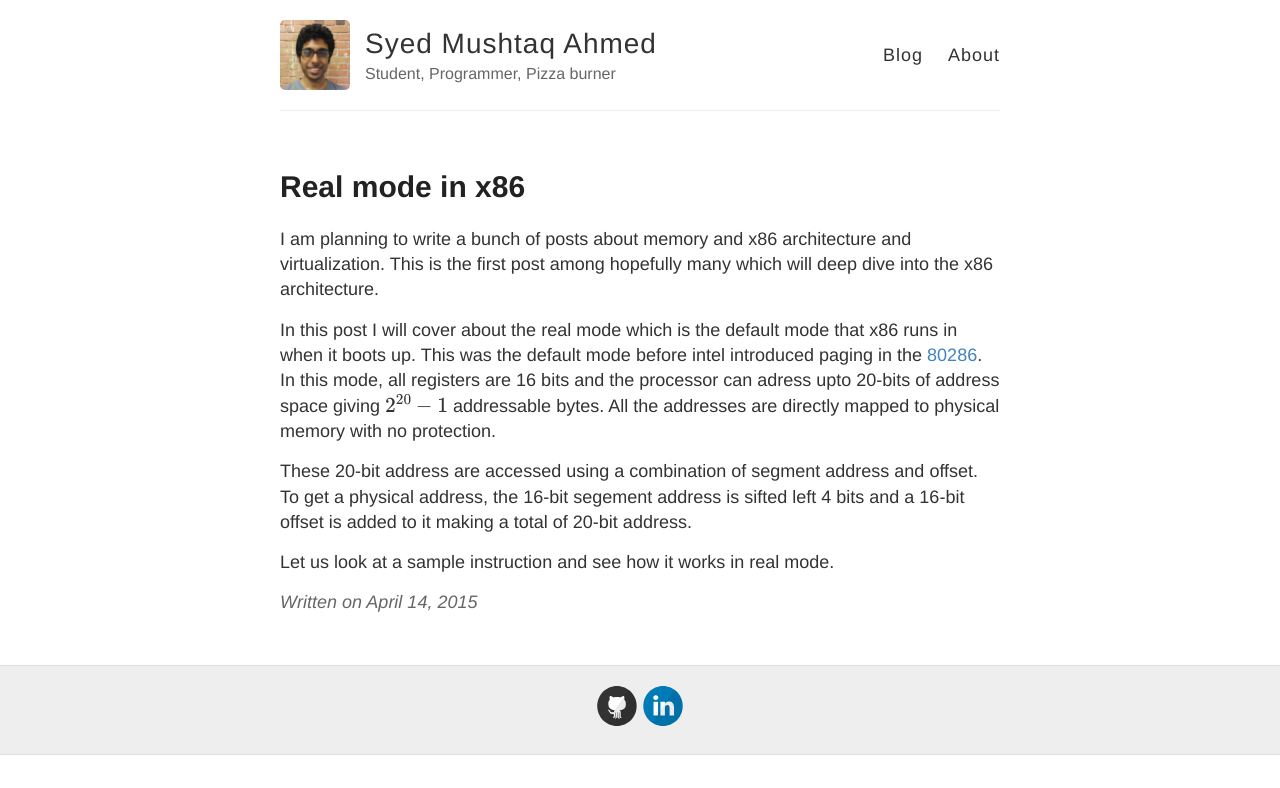
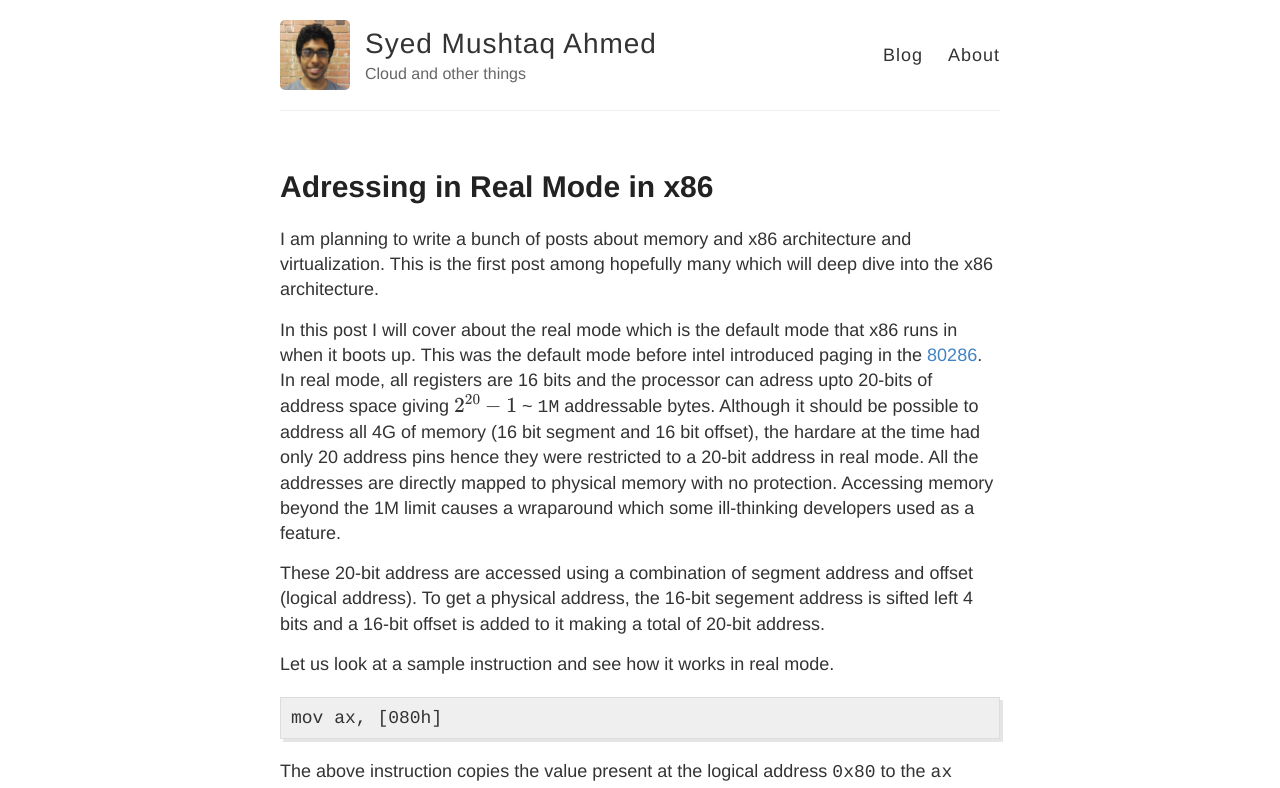
Before and after one commit to syed/syed.github.io, a Jekyll site: the page built from _posts/2015-4-14-Real-Mode-x86.md, in a window 1280 px wide and 1400 px high. Shown: the top 788 px of the window. Built offline with Jekyll 4.4.1, drawn with Linux system fonts in a browser that asks for light colours; Markdown is read by kramdown in place of the engine named in the settings; formulas are drawn with MathJax 3; some of the changed text lies outside the part shown.

Commit message:
Update real mode post

```diff
--- a/_config.yml
+++ b/_config.yml
@@ -6,7 +6,7 @@
 name: Syed Mushtaq Ahmed
 
 # Short bio or description (displayed in the header)
-description: Student, Programmer, Pizza burner
+description: Cloud and other things
 
 # URL of your avatar or profile pic (you could use your GitHub profile pic)
 #avatar: https://raw.githubusercontent.com/barryclark/jekyll-now/master/images/jekyll-logo.png
--- a/_posts/2015-4-14-Real-Mode-x86.md
+++ b/_posts/2015-4-14-Real-Mode-x86.md
@@ -1,6 +1,6 @@
 ---
 layout: post
-title: Real mode in x86
+title: Adressing in Real Mode in x86
 ---
 
 I am planning to write a bunch of posts about memory and x86 architecture and
@@ -9,14 +9,51 @@
 
 In this post I will cover about the real mode which is the default mode that
 x86 runs in when it boots up. This was the default mode before intel introduced
-paging in the [80286](http://en.wikipedia.org/wiki/80286). In this mode, all
+paging in the [80286](http://en.wikipedia.org/wiki/80286). In real mode, all
 registers are 16 bits and the processor can adress upto 20-bits of address
-space giving \\( 2^{20} -1 \\) addressable bytes. All the addresses are
-directly mapped to physical memory with no protection.
+space giving \\( 2^{20} -1 \\)  ~ `1M` addressable bytes. Although it should be
+possible to address all 4G of memory (16 bit segment and 16 bit offset), the
+hardare at the time had only 20 address pins hence they were restricted to a
+20-bit address in real mode.  All the addresses are directly mapped to physical
+memory with no protection. Accessing memory beyond the 1M limit causes a
+wraparound which some ill-thinking developers used as a feature.
 
-These 20-bit address are accessed using a combination of segment address and offset.
-To get a physical address, the 16-bit segement address is sifted left 4 bits and
-a 16-bit offset is added to it making a total of 20-bit address.
+These 20-bit address are accessed using a combination of segment address and
+offset (logical address).  To get a physical address, the 16-bit segement
+address is sifted left 4 bits and a 16-bit offset is added to it making a total
+of 20-bit address.
 
 
 Let us look at a sample instruction and see how it works in real mode.
+
+
+{% highlight asm %}
+
+mov ax, [080h]
+
+{% endhighlight %}
+
+The above instruction copies the value present at the logical address `0x80` to
+the `ax` register.
+
+![Segment addressing](https://www.dropbox.com/s/nbz3os9fbawkr39/real_mode_addressing.png?raw=1 "Segment addressing in real mode")
+
+The figure above shoes how the final physical address is calculated. If no
+register is given, the `DS` register is chosen as the segment register which
+decides which `64k` segment we are working with. The value in the `DS` is
+multiplied by 16 and added to the immidiate value `0x80` which is the offset in
+the segment, to get the final physicial address. If `DS` contained `0x100` then
+the physical address will be
+
+$$ 0\mathtt{X}100*4 + 0\mathtt{X}80 = 0\mathtt{X}480 $$
+
+## High Memory Area
+
+Now there is a corner case if you set the segement selector to 0xFFFF you can
+start accessing memory from 16 bytes below the `1M` limit and go beyond `1M`
+upto (64 - 16) 48 bytes.  In the `segment:offset`  `FFFF:0000` to `FFFF:FFFF`
+This is the high memory area. In older processors, this would wrap around as
+they only had 20 address lines and this is a 21 bit address but you could
+access the high memory in newer models. To maintain backward compatibility with
+the older real mode, the wraparound was emulated and was controlled by setting
+the [A20](http://en.wikipedia.org/wiki/A20_line) line.
```
